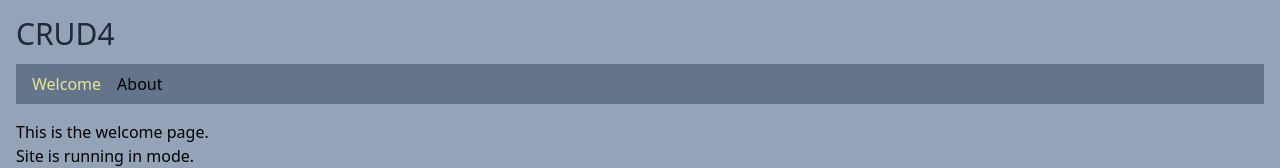
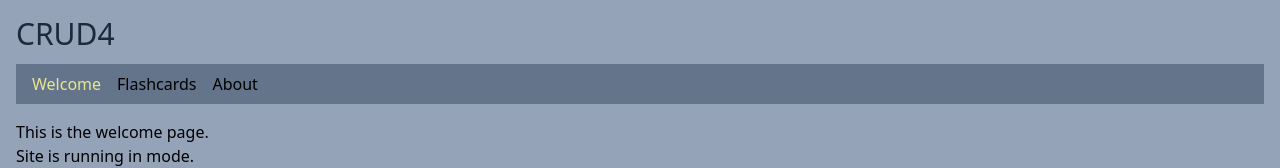
Before and after one commit to Ibrahimzene/CRUD4, a React (Vite) app: page /welcome in a window 1280 px wide. Shown: the top 168 px of the page. Built offline with nearby package versions, Linux system fonts and the light colour scheme; no server answers.

Commit message:
Update environment and add flashcards page

```diff
--- a/src/components/Nav.tsx
+++ b/src/components/Nav.tsx
@@ -19,6 +19,9 @@ export const Nav = () => {
 					</li>
 				)}
 				<li>
+					<NavLink to="/flashcards">Flashcards</NavLink>
+				</li>
+				<li>
 					<NavLink to="/about">About</NavLink>
 				</li>
 			</ul>
--- a/src/main.tsx
+++ b/src/main.tsx
@@ -11,15 +11,23 @@ import { PageAbout } from "./pages/PageAbout.tsx";
 import { Page404 } from "./pages/Page404.tsx";
 import { AppProvider } from "./AppContext.tsx";
 import { PageManageFlashcards } from "./pages/PageManageFlashcards.tsx";
+import { ISiteEnvironment } from "./shared/interfaces.ts";
+import { PageFlashcards } from "./pages/PageFlashcards.tsx";
 
-const children = [
+const siteEnvironment: ISiteEnvironment = import.meta.env.VITE_ENV;
+
+let children = [
 	{
-		path: "/welcome",
+		path: "welcome",
 		element: <PageWelcome />,
 	},
 	{
 		path: "manage-flashcards",
 		element: <PageManageFlashcards />,
+	},
+	{
+		path: "flashcards",
+		element: <PageFlashcards />,
 	},
 	{
 		path: "about",
@@ -30,6 +38,10 @@ const children = [
 		element: <Navigate to="/welcome" replace />,
 	},
 ];
+
+if (siteEnvironment === "production") {
+	children = children.filter((m) => !["manage-flashcards"].includes(m.path));
+}
 
 const router = createBrowserRouter([
 	{
--- /dev/null
+++ b/src/pages/PageFlashcards.tsx
@@ -0,0 +1,9 @@
+import db from '../../backend/data/db.json';
+
+console.log(db);
+export const PageFlashcards = () => {
+
+	return (
+		<p>This is the flashcards page.</p>
+	)
+}
```
Also changed, not shown: 1 other file (tests, documents, lock files or other folders).
